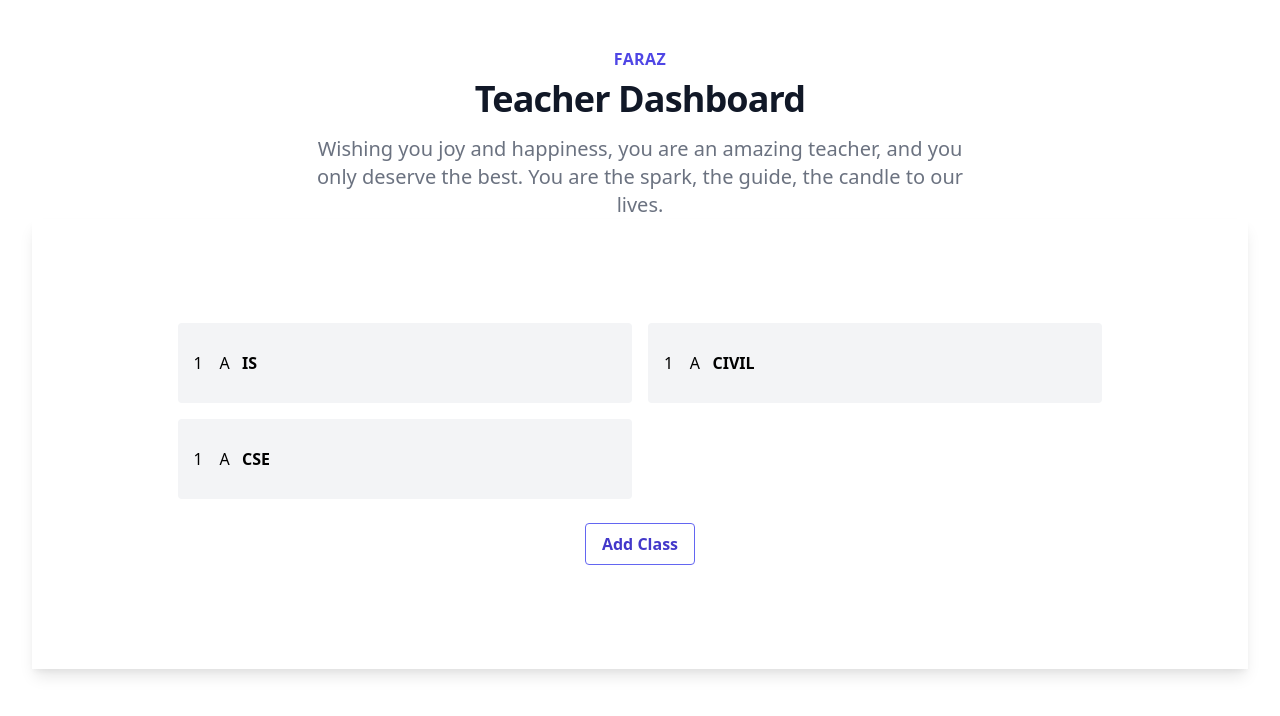
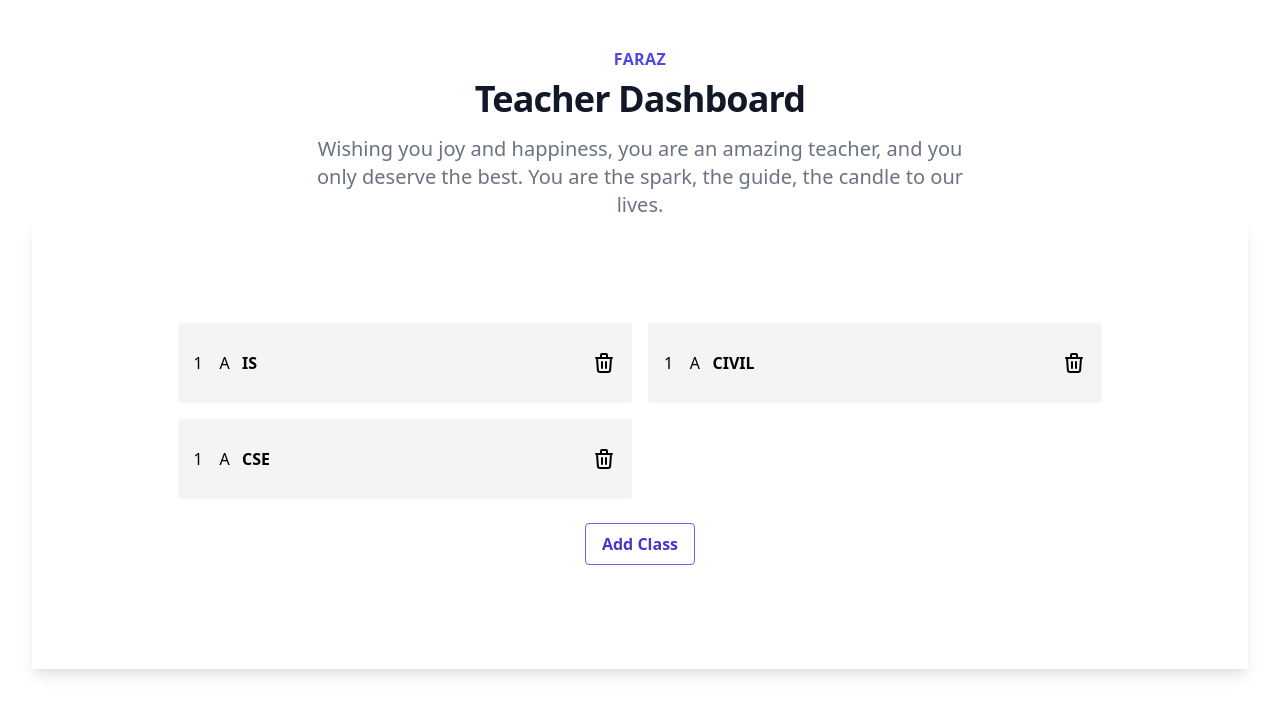
Before and after one commit to AravindCL/ims.github.io, a Django app: page /dashboard/ in a window 1280 px wide. Shown: the part 76-792 px from the top of the page. Run offline with Django 3.2, Linux system fonts and the light colour scheme; a user stored in the database is signed in; data comes from the database, SQL or seed files in the repository; both versions use the stored data as it was after the commit; some libraries are stand-ins or nearby versions; some web fonts are replaced.

Commit message:
rm clss funcationality

```diff
--- a/attendence/templates/attendence/dashboard.html
+++ b/attendence/templates/attendence/dashboard.html
@@ -30,10 +30,10 @@
                         <div style="width: 100%;">
                             <a class="title-font font-medium" href="{% url 'attendence-page' brnch=cls.branch sem=cls.sem sec=cls.sec %}">{{cls.sem}} &nbsp;&nbsp; {{cls.sec}}  <b class="uppercase" >&nbsp;&nbsp;{{cls.branch}}</b> </a>
                         </div>
-                        <!-- <a href="{% url 'remove-class-page' brnch=cls.branch sem=cls.sem sec=cls.sec %}" ><svg xmlns="http://www.w3.org/2000/svg" class="h-6 w-6" fill="none" viewBox="0 0 24 24" stroke="currentColor">
+                        <a href="{% url 'remove-class-page' brnch=cls.branch sem=cls.sem sec=cls.sec %}" ><svg xmlns="http://www.w3.org/2000/svg" class="h-6 w-6" fill="none" viewBox="0 0 24 24" stroke="currentColor">
                             <path stroke-linecap="round" stroke-linejoin="round" stroke-width="2" d="M19 7l-.867 12.142A2 2 0 0116.138 21H7.862a2 2 0 01-1.995-1.858L5 7m5 4v6m4-6v6m1-10V4a1 1 0 00-1-1h-4a1 1 0 00-1 1v3M4 7h16" />
                           </svg>
-                        </a> -->
+                        </a>
                     </div>
                        <br>
 
```
Also changed, not shown: db.sqlite3.
